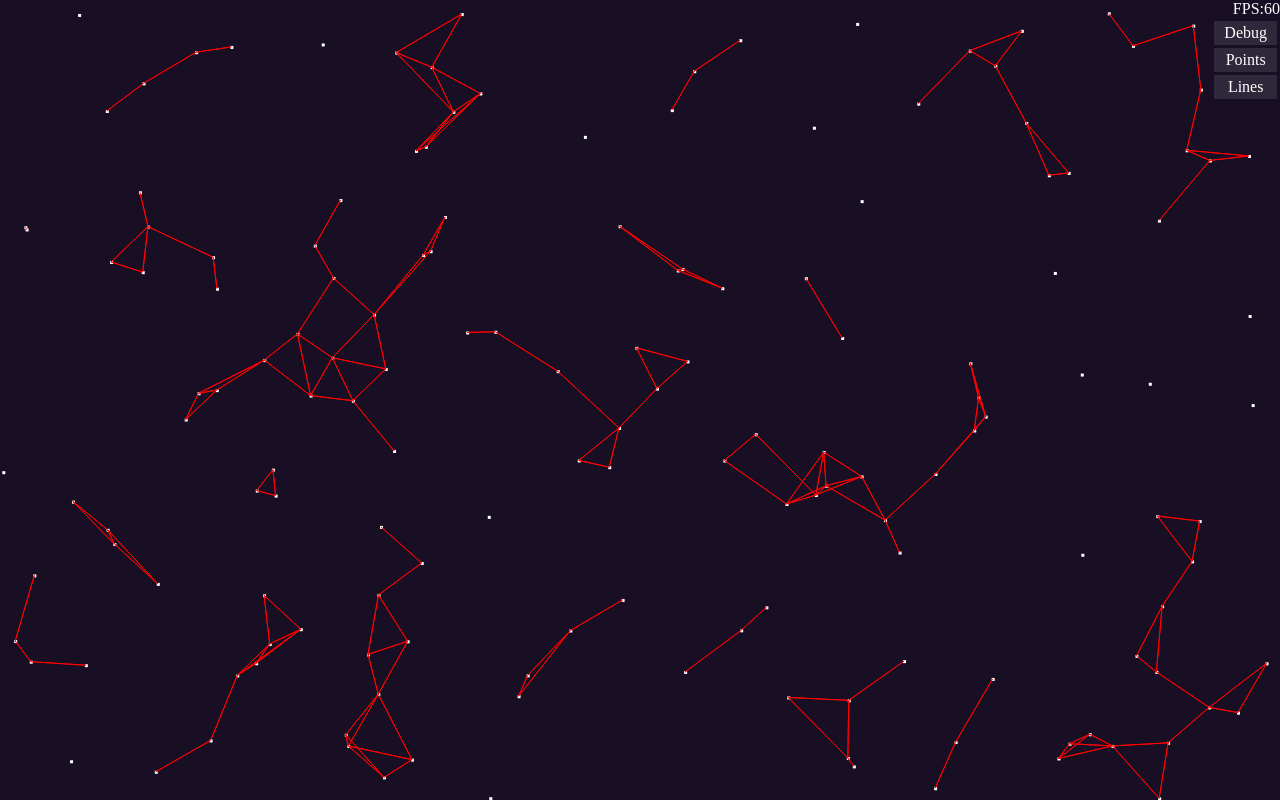
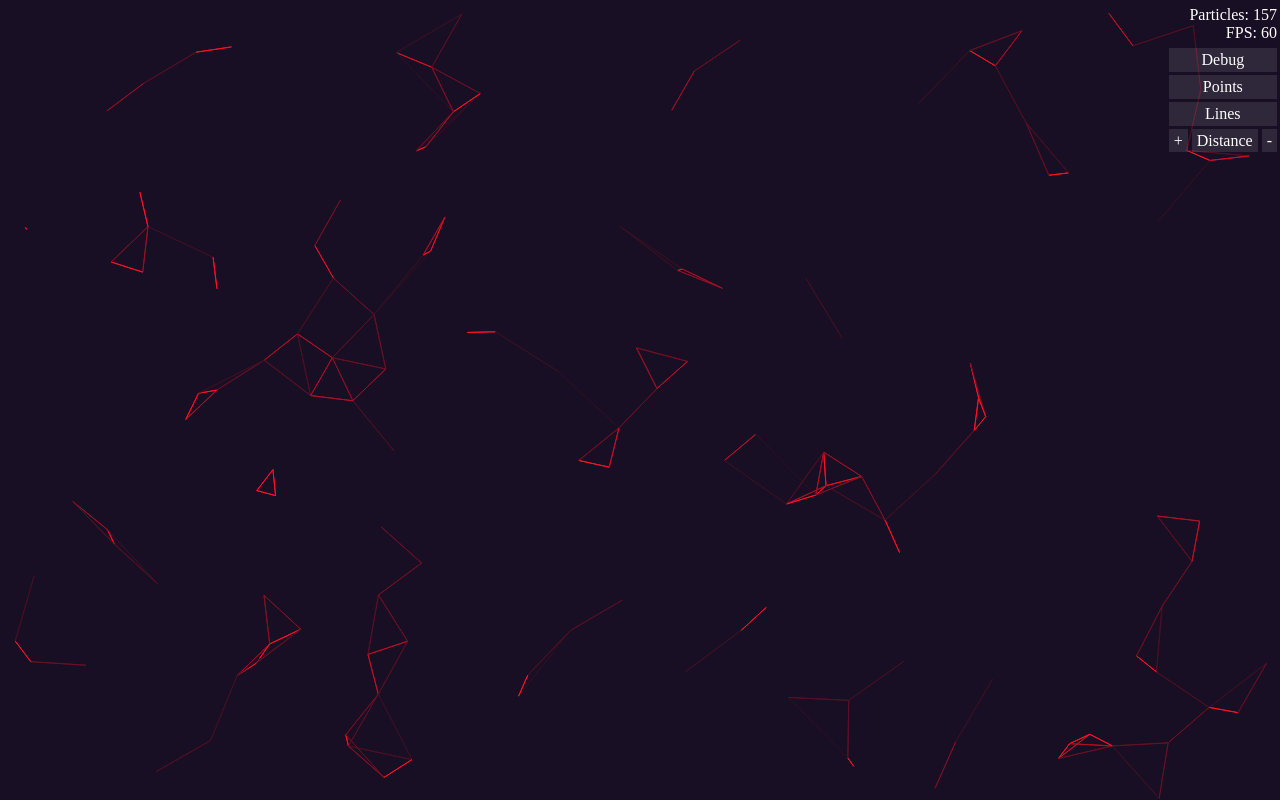
Before and after one commit to spelfrog/Swarm, a plain HTML site: page index.html in a window 1280 px wide. Drawn offline with Linux system fonts and the light colour scheme.

Commit message:
fixing options being ignored and adding length depended line color

```diff
--- a/css/main.css
+++ b/css/main.css
@@ -14,10 +14,21 @@ body > canvas{
     color: white;
     text-align: right;
 }
-.control a {
+.control> a {
     display: block;
+    margin: 3px;
+}
+.control > div {
+    display: block;
+    padding: 3px 0;
+    margin: 3px;
+}
+.control > div > a {
+    padding: 3px 5px;
+}
+.control a{
     background-color: rgba(255, 255, 255, 0.1);
+    text-align: center;
     padding: 3px 10px;
-    margin: 3px;
-    text-align: center;
+    cursor: pointer;
 }
--- a/index.html
+++ b/index.html
@@ -13,12 +13,19 @@
     No Fun for you!
 </canvas>
 <div class="control">
-    <div class="fpsDisplay">
-        FPS:<span id="fps"></span>
+    <div id="info">
+        Particles: <span id="particles"></span><br>
+        FPS: <span id="fps"></span>
     </div>
     <a onclick="swarm.debug = !swarm.debug">Debug</a>
     <a onclick="swarm.renderPoints = !swarm.renderPoints">Points</a>
     <a onclick="swarm.renderLines = !swarm.renderLines">Lines</a>
+    <div>
+        <a onclick="swarm.renderDistanceModifier += 50">+</a>
+        <a onclick="swarm.renderDistance = !swarm.renderDistance">Distance</a>
+        <a onclick="swarm.renderDistanceModifier -= 50">-</a>
+    </div>
+
 </div>
 
 
@@ -28,8 +35,10 @@
         document.getElementById('background'),
         {
             fpsDisplay: document.getElementById('fps'),
+            renderPoints: false,
         }
-    )
+    );
+    document.getElementById('particles').innerHTML = swarm.particles.length;
 </script>
 </body>
 </html>
--- a/js/swarm.js
+++ b/js/swarm.js
@@ -221,8 +221,11 @@ class Timer {
 class Swarm {
     constructor(canvas, options){
         this.debug = options.debug || false;
-        this.renderLines = options.renderLines || true;
-        this.renderPoints = options.renderPoints || true;
+
+        this.renderLines = options.renderLines === undefined ? true : options.renderLines;
+        this.renderPoints = options.renderPoints === undefined ? true : options.renderPoints;
+        this.renderDistance = options.renderDistance === undefined ? true : options.renderDistance;
+        this.renderDistanceModifier = options.renderDistanceModifier || 250;
 
         this.canvas = canvas;
         this.ctx = this.canvas.getContext("2d");
@@ -290,6 +293,13 @@ class Swarm {
                 if (this.renderLines) {
                     var abs1 = this.particles[i].position.absolute;
                     var abs2 = points[j].absolute;
+
+                    if(this.renderDistance) {
+                        var dis = Math.pow(abs1.x - abs2.x, 2);
+                        dis += Math.pow(abs1.y - abs2.y, 2);
+                        dis = this.renderDistanceModifier * scale.x / dis;
+                        this.ctx.strokeStyle = "rgb(" + dis + ",16,36)";
+                    }
                     ctx.beginPath();
                     ctx.moveTo(abs1.x, abs1.y);
                     ctx.lineTo(abs2.x, abs2.y);
```
